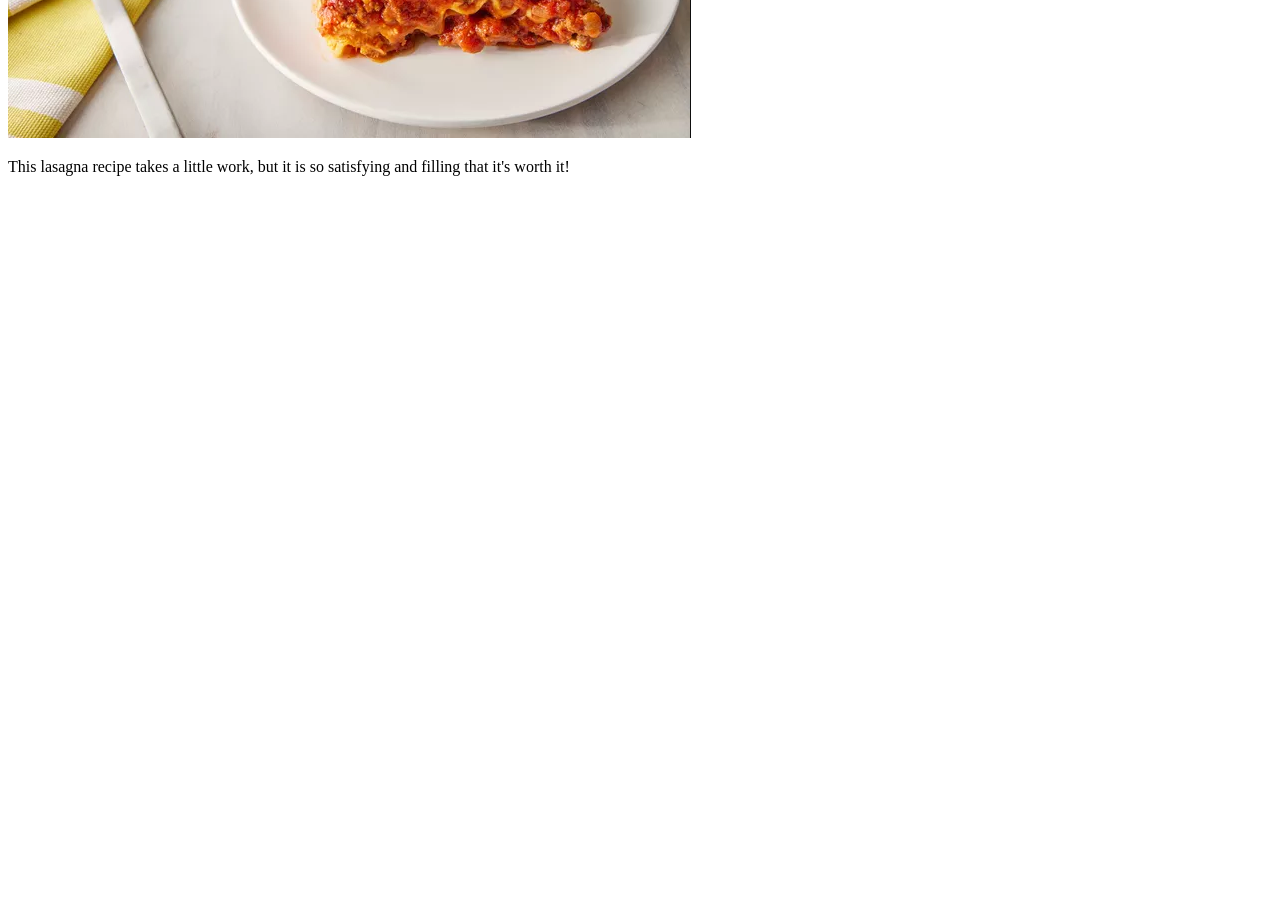
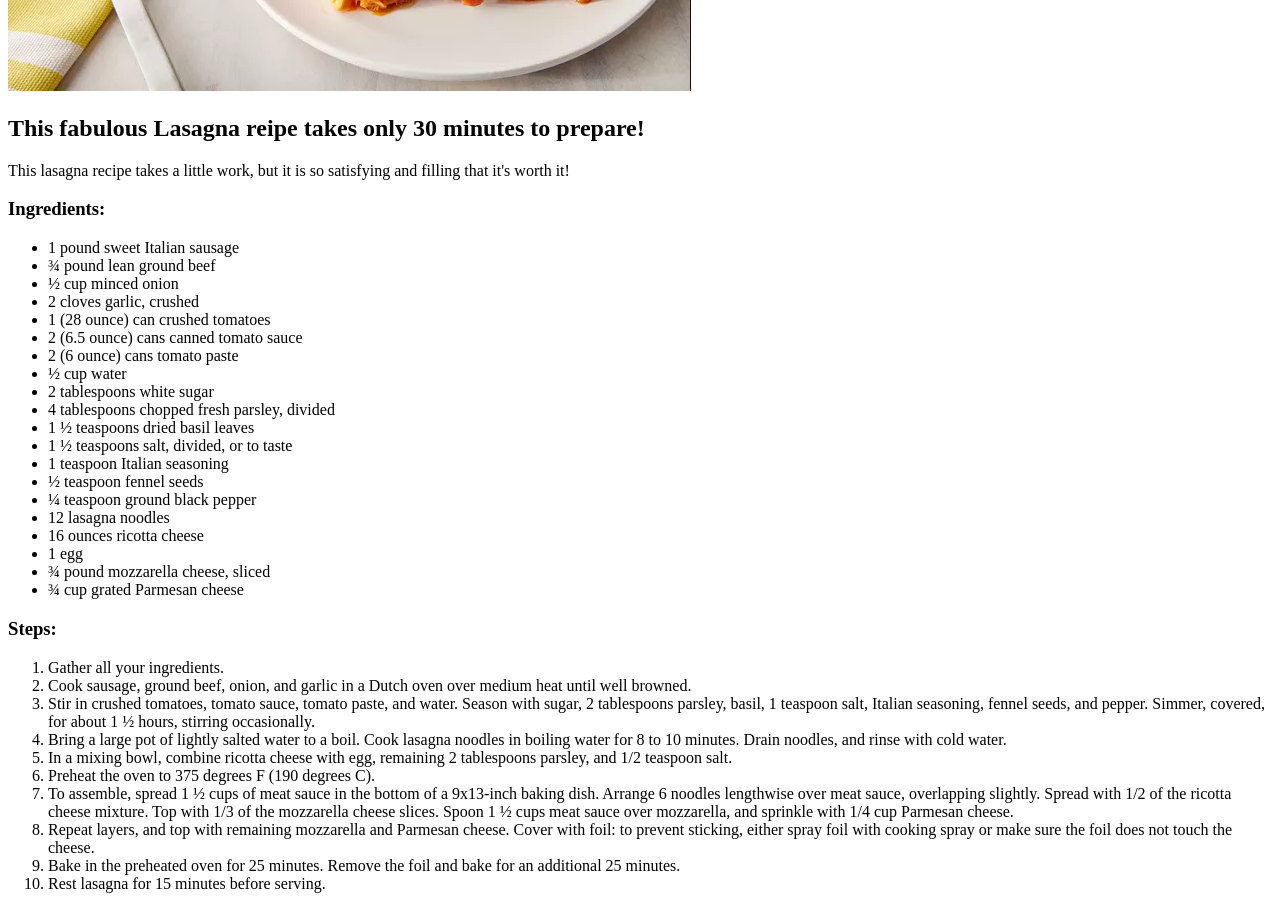
Before and after one commit to Bruce-Moody/odin-recipes, a plain HTML site: page recipes/lasagna.html in a window 1280 px wide. Shown: the part 500-1409 px from the top of the page. Before the commit the page ends 800 px from the top, so only its background shows below. Drawn offline with Linux system fonts and the light colour scheme.

Commit message:
Finished ingredients and steps

```diff
--- a/recipes/lasagna.html
+++ b/recipes/lasagna.html
@@ -7,14 +7,63 @@
 </head>
 <body>
     <h1>Lasagna</h1>
+    <p></p>
+        <img src="../img/lasagna.png" width="683" height="511">
+    </p>
     <p>
         <h2>This fabulous Lasagna reipe takes only 30 minutes to prepare!</h2>
     </p>
-    <p>
-        <img src="../img/lasagna.png">
-    </p>
+
     <p>
         This lasagna recipe takes a little work, but it is so satisfying and filling that it's worth it!
     </p>
+
+<p>
+    <h3>Ingredients:</h3>
+    <ul>
+        <li>1 pound sweet Italian sausage</li>
+        <li>¾ pound lean ground beef</li>
+        <li>½ cup minced onion</li>
+        <li>2 cloves garlic, crushed</li>
+        <li>1 (28 ounce) can crushed tomatoes</li>
+        <li>2 (6.5 ounce) cans canned tomato sauce</li>
+        <li>2 (6 ounce) cans tomato paste</li>
+        <li>½ cup water</li>
+        <li>2 tablespoons white sugar</li>
+        <li>4 tablespoons chopped fresh parsley, divided</li>
+        <li>1 ½ teaspoons dried basil leaves</li>
+        <li>1 ½ teaspoons salt, divided, or to taste</li>
+        <li>1 teaspoon Italian seasoning</li>
+        <li>½ teaspoon fennel seeds</li>
+        <li>¼ teaspoon ground black pepper</li>
+        <li>12 lasagna noodles</li>
+        <li>16 ounces ricotta cheese</li>
+        <li>1 egg</li>
+        <li>¾ pound mozzarella cheese, sliced</li>
+        <li>¾ cup grated Parmesan cheese</li>
+    </ul>
+</p>
+<p>
+    <h3>Steps:</h3>
+    <ol>
+        <li>Gather all your ingredients.</li>
+        <li>Cook sausage, ground beef, onion, and garlic in a Dutch oven over medium heat until well browned.</li>
+        <li>Stir in crushed tomatoes, tomato sauce, tomato paste, and water. Season with sugar, 2 tablespoons
+            parsley, basil, 1 teaspoon salt, Italian seasoning, fennel seeds, and pepper. Simmer, covered,
+            for about 1 ½ hours, stirring occasionally.</li>
+        <li>Bring a large pot of lightly salted water to a boil. Cook lasagna noodles in boiling water for 8 to 10 minutes.
+            Drain noodles, and rinse with cold water.</li>
+        <li>In a mixing bowl, combine ricotta cheese with egg, remaining 2 tablespoons parsley, and 1/2 teaspoon salt.</li>
+        <li>Preheat the oven to 375 degrees F (190 degrees C).</li>
+        <li>To assemble, spread 1 ½ cups of meat sauce in the bottom of a 9x13-inch baking dish. Arrange 6 noodles
+            lengthwise over meat sauce, overlapping slightly. Spread with 1/2 of the ricotta cheese mixture.
+            Top with 1/3 of the mozzarella cheese slices. Spoon 1 ½ cups meat sauce over mozzarella, and sprinkle
+            with 1/4 cup Parmesan cheese.</li>
+        <li>Repeat layers, and top with remaining mozzarella and Parmesan cheese. Cover with foil: to prevent sticking,
+            either spray foil with cooking spray or make sure the foil does not touch the cheese.</li>
+        <li>Bake in the preheated oven for 25 minutes. Remove the foil and bake for an additional 25 minutes.</li>
+        <li>Rest lasagna for 15 minutes before serving.</li>
+    </ol>
+</p>
 </body>
 </html>
```
